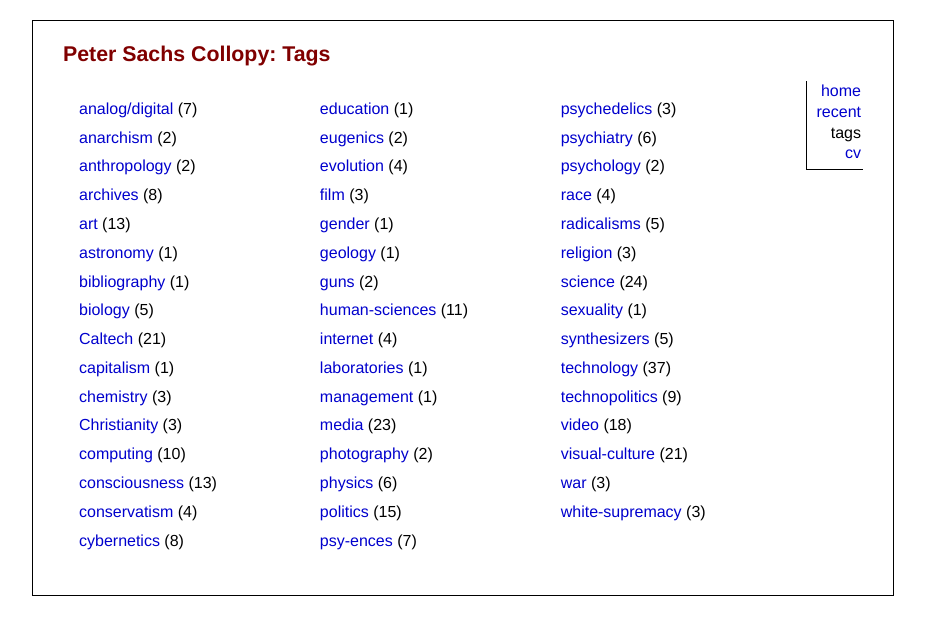
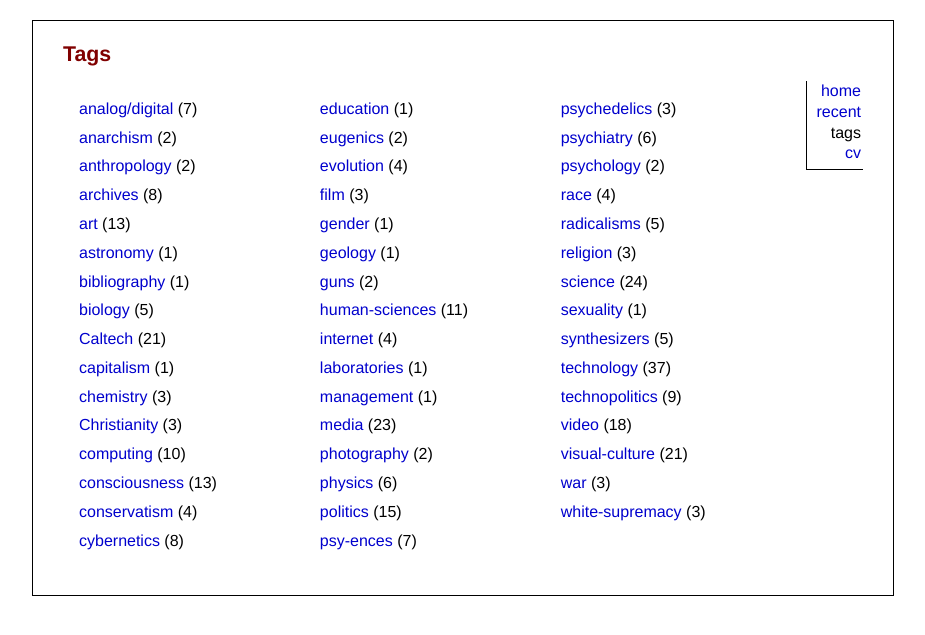
Before and after one commit to collopy/collopy.github.io, a Jekyll site: the page built from tags.html, in a window 1280 px wide. Shown: the top 635 px of the page, without its empty margins (177-1102 px from the left). Built offline with Jekyll 4.4.1, drawn with Linux system fonts in a browser that asks for light colours.

Commit message:
Retitled

```diff
--- a/recent.html
+++ b/recent.html
@@ -1,6 +1,6 @@
 ---
 layout: default
-title: "Recent Posts"
+title: Recent
 pagination:
   enabled: true
 ---
--- a/tags.html
+++ b/tags.html
@@ -1,6 +1,6 @@
 ---
 layout: default
-title: "Peter Sachs Collopy: Tags"
+title: Tags
 ---
 
 {% capture tags %}
```
